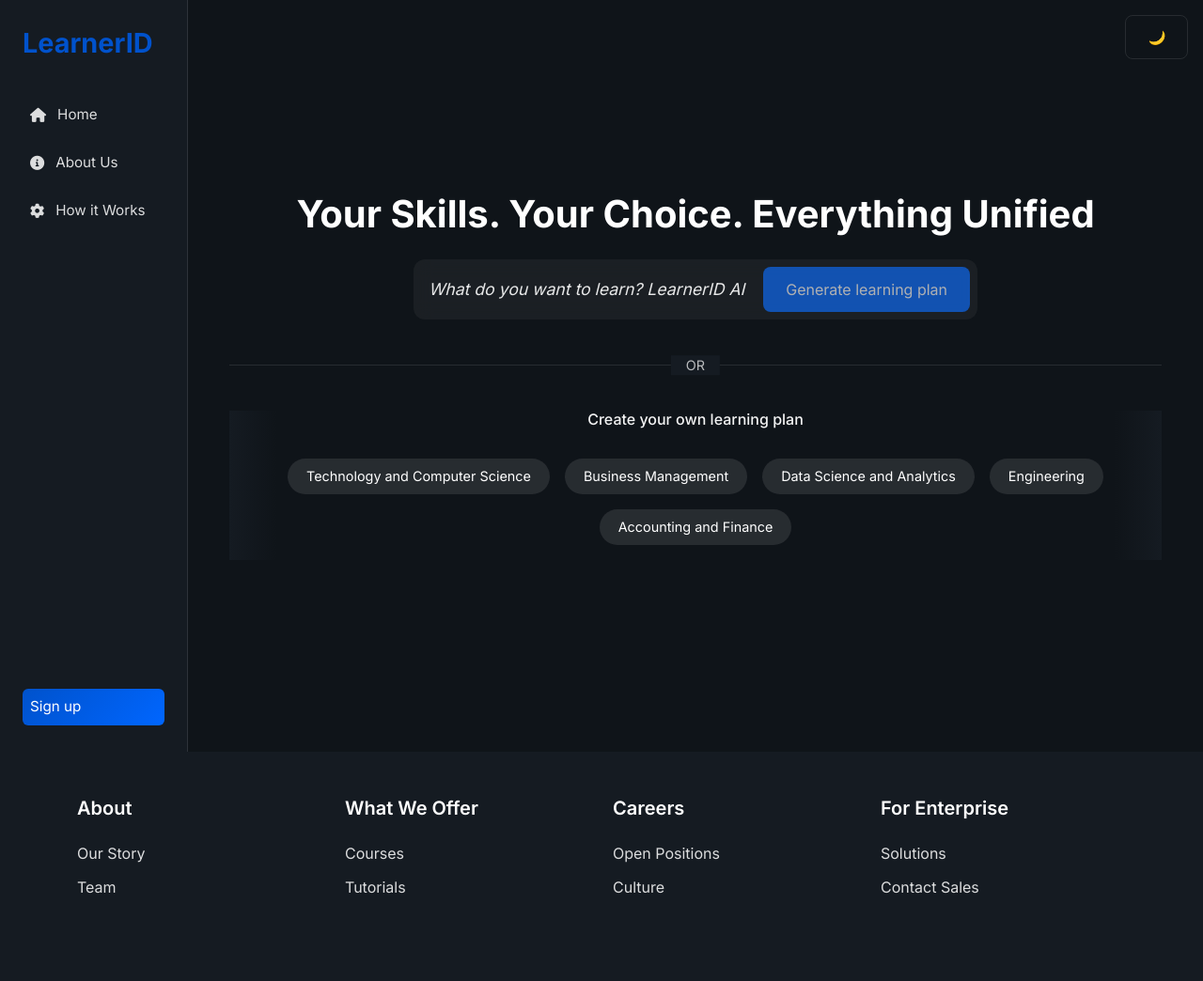
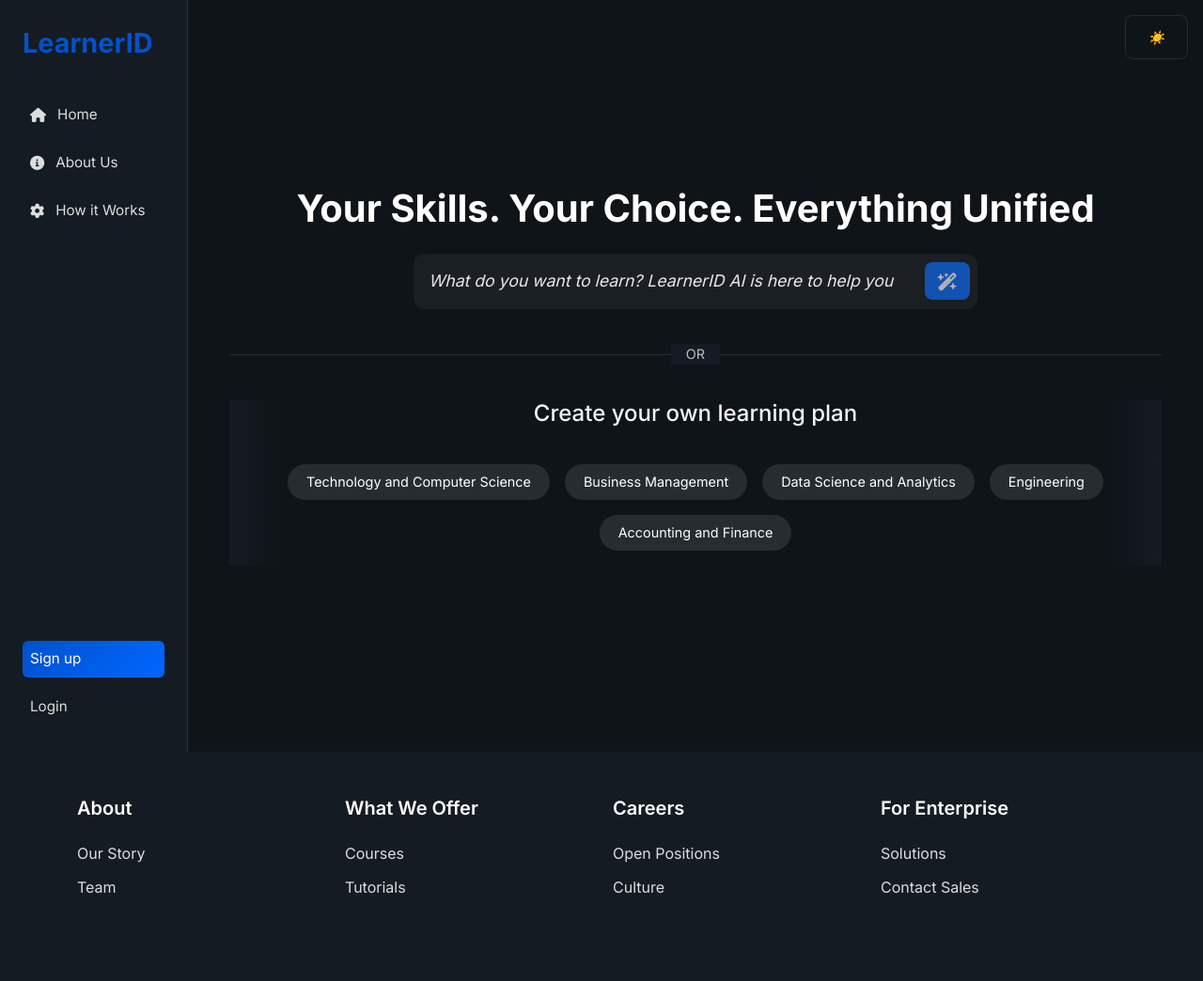
Before and after one commit to srikrishna-Challa/LearnerID_HTML, a Flask app: page / in a window 1280 px wide. Shown: the whole page at 94% size. Run offline with Flask 3, Linux system fonts and the light colour scheme.

Commit message:
Agent query: Can you verify if: 1. The magic wand icon is visible in the search button? 2. The create learning plan heading is larger? 3. The login button is added to sidebar? 4. The JavaScript error is fixed?

```diff
--- a/static/css/style.css
+++ b/static/css/style.css
@@ -141,9 +141,18 @@ main {
 }
 
 .search-action-btn {
-    white-space: nowrap;
+    width: 40px;
+    height: 40px;
+    padding: 0;
+    display: flex;
+    align-items: center;
+    justify-content: center;
     opacity: 0.5;
     transition: opacity 0.3s ease;
+}
+
+.search-action-btn i {
+    font-size: 1.2rem;
 }
 
 .search-action-btn:not(:disabled) {
@@ -461,6 +470,22 @@ main {
 }
 
 :root[data-theme="light"] .btn-social {
+.categories-section h4 {
+    font-size: 1.5rem;
+    font-weight: 600;
+    margin-bottom: 1.5rem;
+}
+
+.login-btn {
+    text-align: center;
+    color: var(--text-muted);
+    margin-top: 0.5rem;
+    transition: color 0.3s ease;
+}
+
+.login-btn:hover {
+    color: var(--text-color);
+}
     background-color: rgba(0, 0, 0, 0.05);
     border-color: rgba(0, 0, 0, 0.1);
 }
--- a/static/js/main.js
+++ b/static/js/main.js
@@ -171,7 +171,6 @@ document.querySelectorAll('.topic-pill').forEach(tag => {
 
 // Add animation to search box on focus
 const searchInput = document.querySelector('.search-box input');
-const searchInput = document.querySelector('.search-box input');
 const searchButton = document.querySelector('.search-action-btn');
 
 if (searchInput && searchButton) {
--- a/templates/index.html
+++ b/templates/index.html
@@ -24,6 +24,9 @@
         <li class="nav-item mt-auto">
             <a class="nav-link signup-btn" href="/signup">Sign up</a>
         </li>
+        <li class="nav-item">
+            <a class="nav-link login-btn" href="/login">Login</a>
+        </li>
     </ul>
 </nav>
 
@@ -35,7 +38,9 @@
             <div class="search-container">
                 <div class="search-box">
                     <input type="text" class="form-control" placeholder="What do you want to learn? LearnerID AI is here to help you">
-                    <button class="btn btn-primary search-action-btn" disabled>Generate learning plan</button>
+                    <button class="btn btn-primary search-action-btn" disabled>
+                        <i class="fas fa-wand-magic-sparkles"></i>
+                    </button>
                 </div>
             </div>
 
@@ -44,7 +49,7 @@
             </div>
 
             <div class="categories-section">
-                <h6 class="text-light mb-3">Create your own learning plan</h6>
+                <h4 class="text-light mb-4">Create your own learning plan</h4>
                 <div class="topics">
                     <span class="topic-pill" onclick="showQuestionnaire()">Technology and Computer Science</span>
                     <span class="topic-pill" onclick="showQuestionnaire()">Business Management</span>
```
